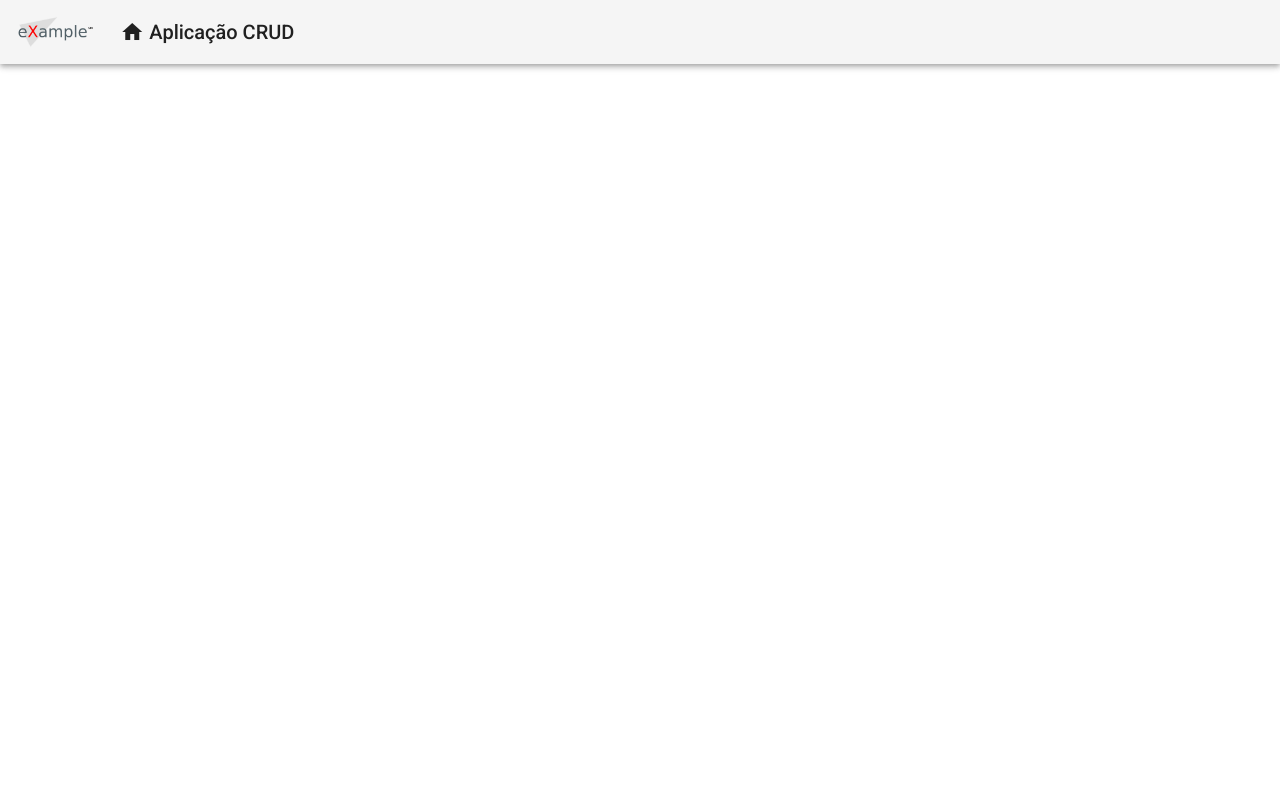
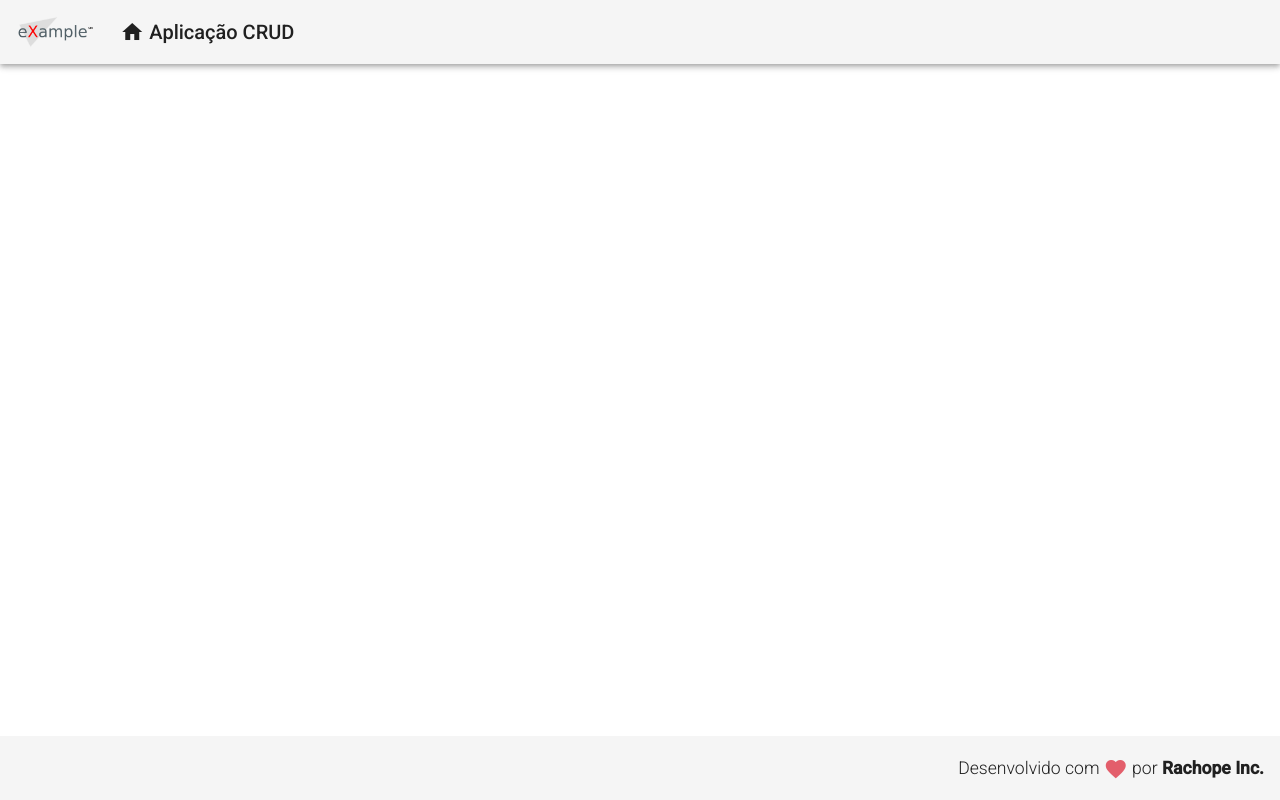
Before and after one commit to LuisRachope/AngularCrudApi, an Angular app in the folder frontend/: page / in a window 1280 px wide. Built offline with nearby package versions, Linux system fonts and the light colour scheme.

Commit message:
Criação do footer e css dele

```diff
--- a/frontend/src/app/app.component.html
+++ b/frontend/src/app/app.component.html
@@ -1 +1,2 @@
 <app-header></app-header>
+<app-footer></app-footer>
--- a/frontend/src/app/app.module.ts
+++ b/frontend/src/app/app.module.ts
@@ -7,11 +7,13 @@
 import { HeaderComponent } from './components/template/header/header.component';
 
 import { MatToolbarModule } from '@angular/material/toolbar';
+import { FooterComponent } from './components/template/footer/footer.component';
 
 @NgModule({
   declarations: [
     AppComponent,
-    HeaderComponent
+    HeaderComponent,
+    FooterComponent
   ],
   imports: [
     BrowserModule,
--- /dev/null
+++ b/frontend/src/app/components/template/footer/footer.component.css
@@ -0,0 +1,12 @@
+.footer {
+    position: fixed;
+    bottom: 0;
+
+    display: flex;
+    justify-content: flex-end;
+}
+
+.footer > span {
+    font-size: 1.1rem;
+    font-weight: 300;
+}
--- /dev/null
+++ b/frontend/src/app/components/template/footer/footer.component.html
@@ -0,0 +1,9 @@
+<mat-toolbar class="footer">
+    <span>
+        Desenvolvido com
+        <i class="material-icons red v-middle">
+            favorite
+        </i>
+        por <strong>Rachope Inc.</strong>
+    </span>
+</mat-toolbar>
--- /dev/null
+++ b/frontend/src/app/components/template/footer/footer.component.ts
@@ -0,0 +1,15 @@
+import { Component, OnInit } from '@angular/core';
+
+@Component({
+  selector: 'app-footer',
+  templateUrl: './footer.component.html',
+  styleUrls: ['./footer.component.css']
+})
+export class FooterComponent implements OnInit {
+
+  constructor() { }
+
+  ngOnInit(): void {
+  }
+
+}
--- a/frontend/src/styles.css
+++ b/frontend/src/styles.css
@@ -2,3 +2,11 @@
 
 html, body { height: 100%; }
 body { margin: 0; font-family: Roboto, "Helvetica Neue", sans-serif; }
+
+.red {
+    color: rgb(227, 94, 107);
+}
+
+.v-middle {
+    vertical-align: middle;
+}
```
